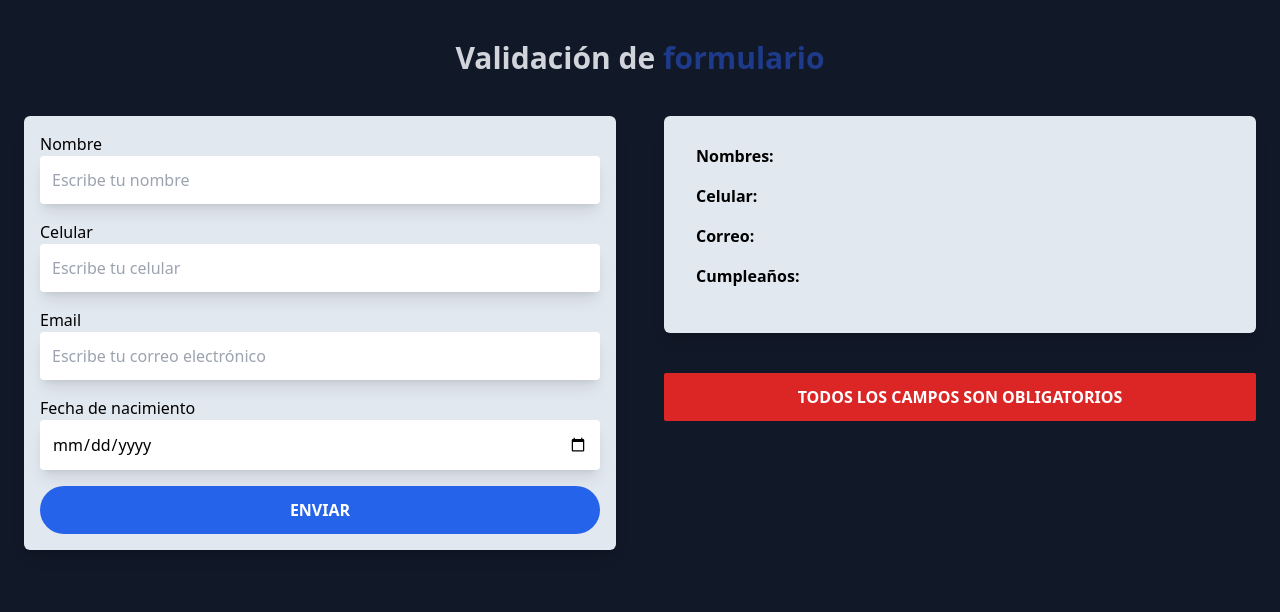
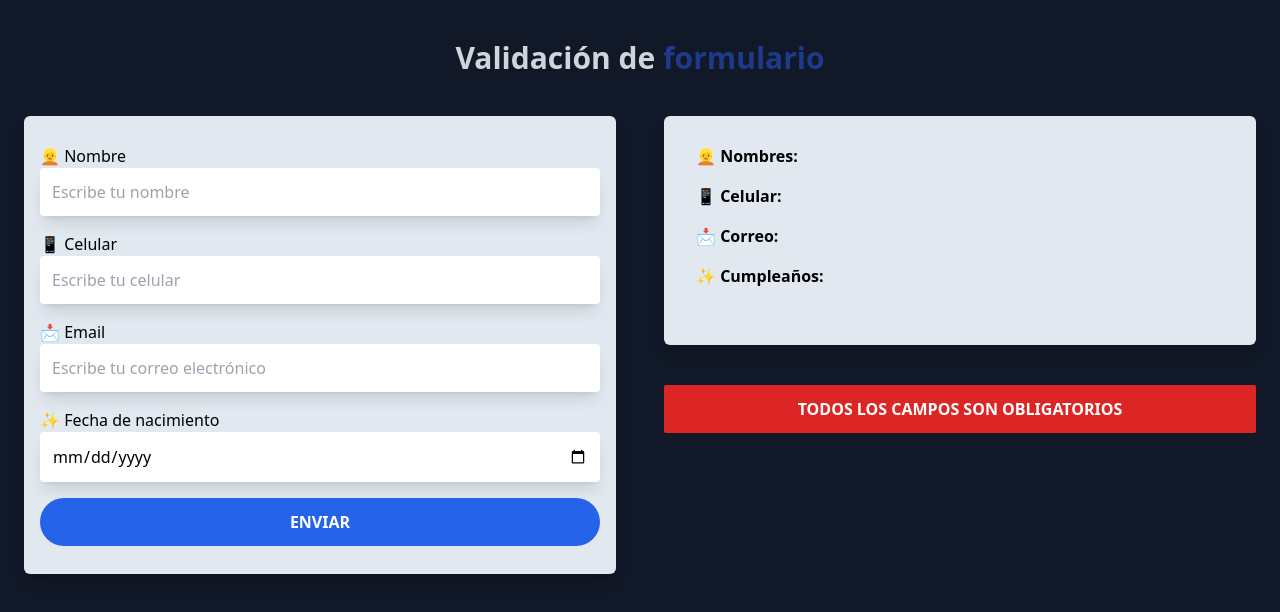
Before and after one commit to topette/Listado-de-Tareas-To-Do, a React (Vite) app: page / in a window 1280 px wide. Shown: the top 612 px of the page. Built offline with nearby package versions, Linux system fonts and the light colour scheme.

Commit message:
Avanzando en app de Formulario

```diff
--- /dev/null
+++ b/src/components/App.jsx
@@ -0,0 +1,22 @@
+import React from 'react'
+import Header from './Header'
+import Form from './Form'
+import { useState } from 'react'
+
+const App = () => {
+
+    const [datos, setDatos] = useState([])
+
+  return (
+    <>
+    <div className='w-full text-center'>
+        <Header />
+    </div>
+    <div className='w-full'>
+        <Form datos={datos} setDatos={setDatos} />
+    </div>
+    </>
+  )
+}
+
+export default App
--- a/src/components/Form.jsx
+++ b/src/components/Form.jsx
@@ -1,42 +1,107 @@
-import React from 'react'
+import React, { useState } from 'react'
 
-const Form = () => {
+const Form = ({datos, setDatos}) => {
+
+  const [nombre, setNombre] = useState('')
+  const [celular, setCelular] = useState('')
+  const [email, setEmail] = useState('')
+  const [fecha, setFecha] = useState('')
+
+  const [error, setError] = useState(false)
+
+  const handleSubmit = (e) => {
+    e.preventDefault()
+
+    if ([nombre, celular, email, fecha].includes("")){
+      setError(true)
+      return;
+    }
+    setError(false);
+
+    const objetoDatos = {
+      nombre,
+      celular,
+      email,
+      fecha
+    }
+
+    setDatos([...datos, objetoDatos]);
+    setNombre('')
+    setCelular('')
+    setEmail('')
+    setFecha('')
+
+  }
+
   return (
-    <div className='w-full flex'>
-        <div className='shadow-lg bg-slate-200 rounded-md w-1/2 mx-6'>
+    <div className='flex w-full'>
+        <div className='shadow-lg bg-slate-200 rounded-md mx-6 py-3 w-full'>
+        <form onSubmit={handleSubmit}>
+          {error && (
+            <p className='text-danger'>{error}</p>
+          )}
             <div className='auto-rows-auto m-4'>
-            <label className='w-full'>Nombre</label>
-            <input className='rounded p-3 shadow-lg w-full' type="text" name="" id="" placeholder='Escribe tu nombre' />
+            <label className='w-full'>👱 Nombre</label>
+            <input
+            className='rounded p-3 shadow-lg w-full'
+            type="text" name="" id=""
+            placeholder='Escribe tu nombre'
+            value={nombre}
+            onChange={(e) => setNombre(e.target.value)} />
             </div>
             <div className='auto-rows-auto m-4'>
-            <label className='w-full'>Celular</label>
-            <input className='rounded p-3 shadow-lg w-full' type="number" name="" id="" placeholder='Escribe tu celular' />
+            <label className='w-full'>📱 Celular</label>
+            <input
+            className='rounded p-3 shadow-lg w-full'
+            type="number" name="" id=""
+            placeholder='Escribe tu celular'
+            value={celular}
+            onChange={(e) => setCelular(e.target.value)}
+            />
             </div>
             <div className='auto-rows-auto m-4'>
-            <label className='w-full'>Email</label>
-            <input className='rounded p-3 shadow-lg w-full' type="email" name="" id="" placeholder='Escribe tu correo electrónico' />
+            <label className='w-full'>📩 Email</label>
+            <input
+            className='rounded p-3 shadow-lg w-full'
+            type="email" name="" id=""
+            placeholder='Escribe tu correo electrónico'
+            value={email}
+            onChange={(e) => setEmail(e.target.value)}
+            />
             </div>
             <div className='auto-rows-auto m-4'>
-            <label className='w-full'>Fecha de nacimiento</label>
-            <input className='rounded p-3 shadow-lg w-full' type="date" name="" id="" placeholder='Selecciona la fecha' />
+            <label className='w-full'>✨ Fecha de nacimiento</label>
+            <input
+            className='rounded p-3 shadow-lg w-full'
+            type="date" name="" id=""
+            placeholder='Selecciona la fecha'
+            value={fecha}
+            onChange={(e) => setFecha(e.target.value)}
+            />
             </div>
             <div className='auto-rows-auto m-4'>
-            <input className="w-full bg-blue-600 p-3 rounded-full text-white font-bold hover:bg-blue-900 cursor-pointer uppercase" type="button" value="Enviar" />
+            <input
+            className="w-full bg-blue-600 p-3 rounded-full text-white font-bold hover:bg-blue-900 cursor-pointer uppercase"
+            type="submit" value="Enviar" />
             </div>
+            </form>
         </div>
-    <div className='w-1/2 mx-6'>
+
+
+        <div className='mx-6 w-full'>
     <div className='shadow-lg bg-slate-200 rounded-md h-1/2'>
         <div className='py-5'>
-    <div className='font-bold mx-6 p-2'>Nombres: </div>
-    <div className='font-bold mx-6 p-2'>Celular: </div>
-    <div className='font-bold mx-6 p-2'>Correo: </div>
-    <div className='font-bold mx-6 p-2'>Cumpleaños: </div>
+    <div className='font-bold mx-6 p-2'>👱 Nombres: </div>
+    <div className='font-bold mx-6 p-2'>📱 Celular: </div>
+    <div className='font-bold mx-6 p-2'>📩 Correo: </div>
+    <div className='font-bold mx-6 p-2'>✨ Cumpleaños: </div>
     </div>
     </div>
     <div className='py-5'></div>
     <input className="w-full bg-red-600 p-3 rounded-sm text-white font-bold hover:bg-red-900 cursor-pointer uppercase" type="button" value="Todos los campos son obligatorios" />
     </div>
-    </div>
+
+      </div>
   )
 }
 
--- a/src/main.jsx
+++ b/src/main.jsx
@@ -1,12 +1,10 @@
 import React from 'react'
 import ReactDOM from 'react-dom/client'
-import Header from './components/Header'
-import Form from './components/Form'
+import App from './components/App'
 import './index.css'
 
 ReactDOM.createRoot(document.getElementById('root')).render(
   <React.StrictMode>
-    <Header />
-    <Form />
+    <App />
   </React.StrictMode>
 )
```
Also changed, not shown: src/components/Resultado.jsx (added, +8 -0 lines).
